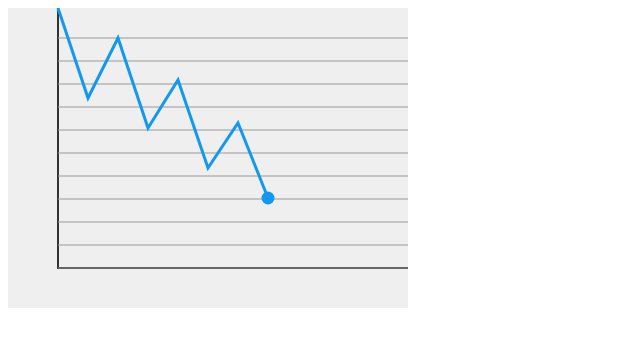
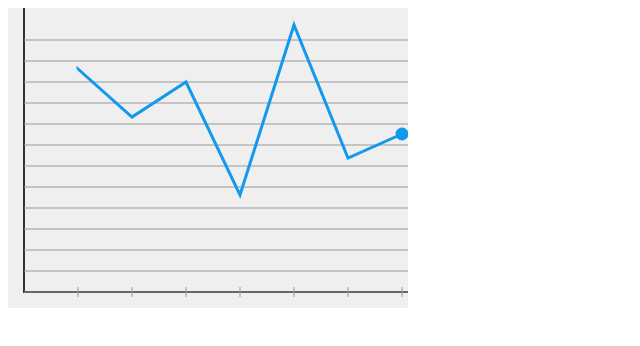
Before and after one commit to Nic-Wolf/js-101, a plain HTML site: page Canvas/index.html in a window 1280 px wide. Shown: the whole page, without its empty margins (0-640 px from the left). Drawn offline with Linux system fonts and the light colour scheme.

Commit message:
applying classes and fixing range errors

```diff
--- a/Canvas/index.html
+++ b/Canvas/index.html
@@ -6,66 +6,87 @@
     <style>
         #content { background-color: #efefef;}
     </style>
+    <script src="./DataChart.class.js"></script>
     <script>
+
+
         window.onload = () => {
 
+            // Mock Data
+            const sales = [
+                { month: 'jan', total: 102 },
+                { month: 'feb', total: 80 },
+                { month: 'mar', total: 96 },
+                { month: 'apr', total: 44 },
+                { month: 'may', total: 122 },
+                { month: 'jun', total: 61 },
+                { month: 'jul', total: 72 }
+            ];
+
             const canvas = document.getElementById('content');
+            const chart = new Chart(canvas, sales, 'line', 'month', 'total');
             const brush = canvas.getContext('2d');
-
             // Clear the grid just in case.
             brush.clearRect(0, 0, canvas.width, canvas.height);
-
-            function setAxis(axis, canvas, padding, resolution) {
-                const range = axis.toLowerCase() === 'x' ? canvas.width : canvas.height;
-
-                return {
-                    padding: padding,
-                    resolution: resolution,
-                    range: Math.floor((range - padding) / resolution, 2),
-                    length: range - padding
-                };
-            }
-
-            const x = setAxis('x', canvas, 50, 7);
-            const y = setAxis('y', canvas, 40, 11);
-
-            // Set up the Chart area.
+            // debugger;
+            // Draw the chart border
             brush.lineWidth = 2;
             brush.strokeStyle = '#333';
             brush.beginPath();
-            brush.moveTo(x.padding, 0);
-            brush.lineTo(x.padding, y.length);
-            brush.lineTo(canvas.width, y.length);
+            brush.moveTo(chart.x.padding, 0);
+            brush.lineTo(chart.x.padding, chart.y.length);
+            brush.lineTo(canvas.width, chart.y.length);
             brush.stroke();
 
-            // Return an array of data points, where the first entry is the point closest to 0.
+            // Draw the chart lines
             brush.lineWidth = 1;
             brush.strokeStyle = '#999';
-            for (let i = 0; i < y.resolution; i++) {
-                let point = (y.length - (i * y.range));
+            for (let i = 0; i < chart.y.lineCount; i++) {
+                let point = (chart.y.length - (i * chart.y.lineSpacing));
                 brush.beginPath();
-                brush.moveTo(x.padding, point);
+                brush.moveTo(chart.x.padding, point);
                 brush.lineTo(canvas.width, point);
                 brush.stroke();
             }
+            for (let i = 0; i < chart.x.lineCount; i++) {
+                let point = ((canvas.width - chart.x.length) + chart.x.lineSpacing) + (i * chart.x.lineSpacing);
+                brush.beginPath();
+                brush.moveTo(point, chart.y.length + 5);
+                brush.lineTo(point, chart.y.length - 5);
+                brush.stroke();
+            }
 
-            // Style the data output
+            // Draw the chart text for X
+            // brush.font = '14px Arial';
+            // brush.fillText('this is some text', 1, 10);
+            // brush.stroke();
+            // TODO - calculate the center point of a given text area
+
+            // for (let i = 0; i < chart.x.values; i++) {
+            //     brush.fillText('this is some text', 30, 100);
+            //     brush.stroke();
+            // }
+
+
+            // Draw the data points
             brush.lineWidth = 3;
             brush.strokeStyle = '#1299ee';
-
             brush.beginPath(); // starts a new "path". important for memory use.
-                brush.moveTo(x.padding, 0); // set the renderer to an x/y coordinate. (y is inverse)
-                brush.lineTo(x.padding+30, 90);
-                brush.lineTo(x.padding+60, 30);
-                brush.lineTo(x.padding+90, 120);
-                brush.lineTo(x.padding+120, 72);
-                brush.lineTo(x.padding+150, 160);
-                brush.lineTo(x.padding+180, 115);
-                brush.lineTo(x.padding+210, 190);
+             // set the renderer to an x/y coordinate. (y is inverse)
+            const yPerPixel = (chart.y.length / (chart.y.lineCount * 10));
+            brush.moveTo(chart.x.padding + chart.x.lineSpacing, chart.y.length - (yPerPixel * chart.y.values[0]));
+            for (let i = 0; i < chart.data.length; i++) {
+                let pointAtX = Math.floor(((i + 1) * chart.x.lineSpacing) + chart.x.padding);
+                let pointAtY = Math.floor(chart.y.length - (yPerPixel * chart.y.values[i]));
+                brush.lineTo(pointAtX, pointAtY);
+            }
             brush.stroke();
 
+            // Draw the end point
             brush.beginPath();
-                brush.arc(x.padding+210, 190, 5, Math.PI*2, false);
+                const arcX = Math.floor(chart.x.padding + (chart.x.lineSpacing * chart.data.length));
+                const arcY = Math.floor((chart.y.lineSpacing * chart.data.length) - chart.y.padding - 5);
+                brush.arc(arcX, arcY, 5, Math.PI*2, false);
                 brush.fillStyle = '#1299ee';
                 brush.fill();
             brush.stroke();
```
